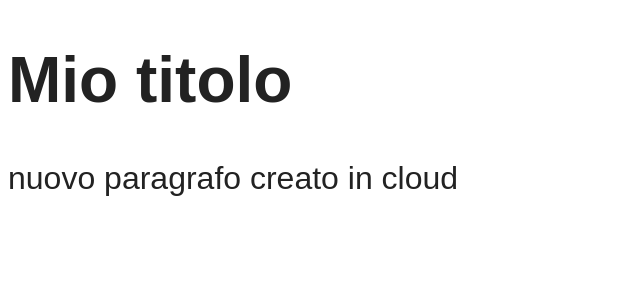
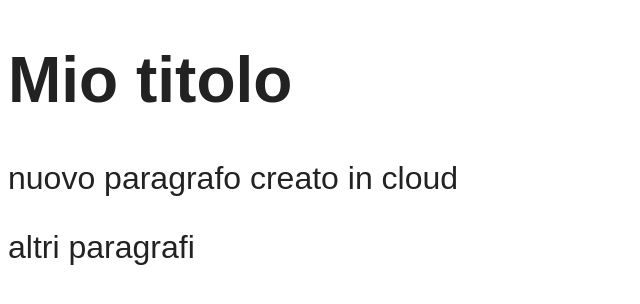
Before and after one commit to moebiusmania/lezioni-git, a plain HTML site: page index.html in a window 1280 px wide. Shown: the whole page, without its empty margins (0-640 px from the left). Drawn offline with Linux system fonts and the light colour scheme.

Commit message:
nuovo paragrafo

```diff
--- a/index.html
+++ b/index.html
@@ -10,5 +10,6 @@
   <body>
     <h1>Mio titolo</h1>
     <p>nuovo paragrafo creato in cloud</p>
+    <p>altri paragrafi</p>
   </body>
 </html>
```
